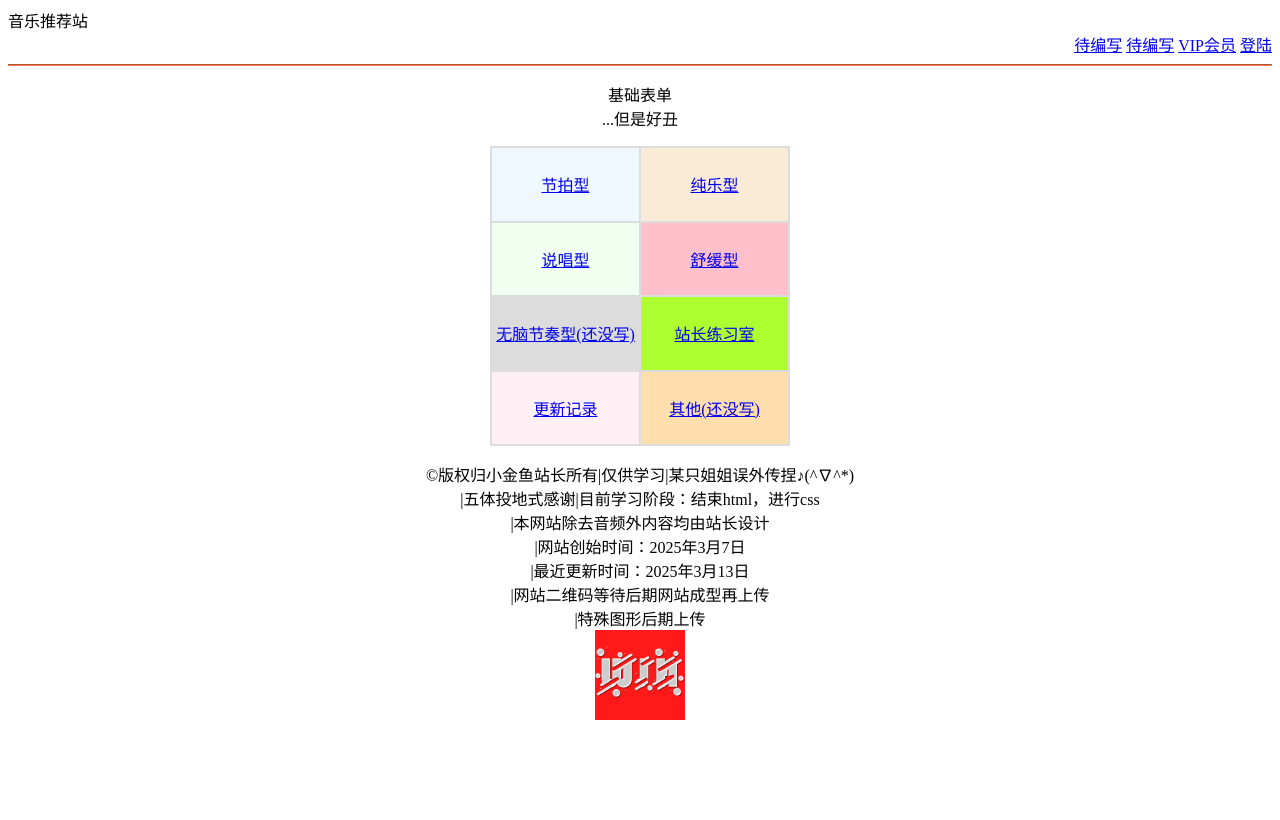
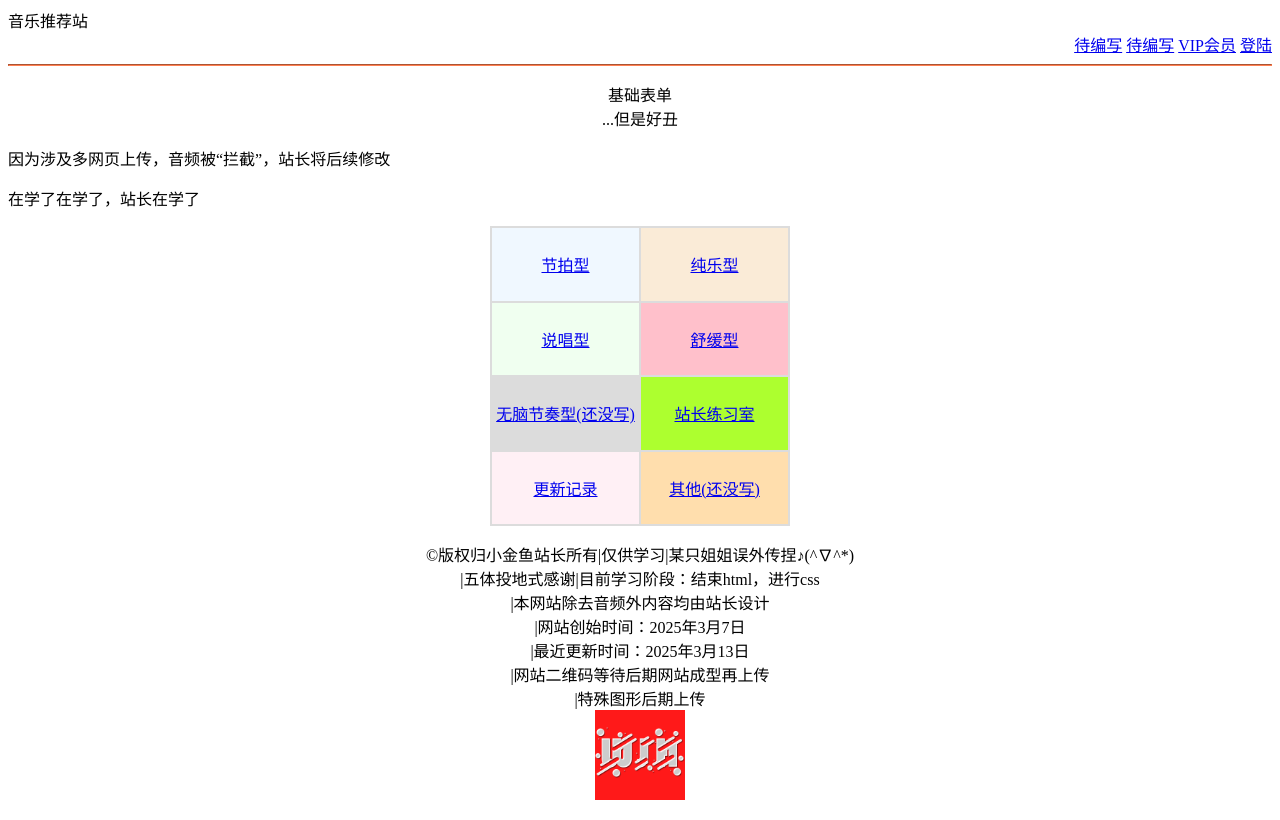
Before and after one commit to awen171/test1.github.io, a plain HTML site: page index.html in a window 1280 px wide. Drawn offline with Linux system fonts and the light colour scheme.

Commit message:
Update index.html

```diff
--- a/index.html
+++ b/index.html
@@ -23,6 +23,8 @@
 		<p style="text-align: center;">
 			基础表单
 			<br />...</div>但是好丑</p>
+		<p>因为涉及多网页上传，音频被“拦截”，站长将后续修改</p>
+		<p>在学了在学了，站长在学了</p>
 		<!-- /* 快捷链接表单 */ -->
 		<table border="1" cellspacing="0"
 		 bordercolor = "gainsboro"
```
